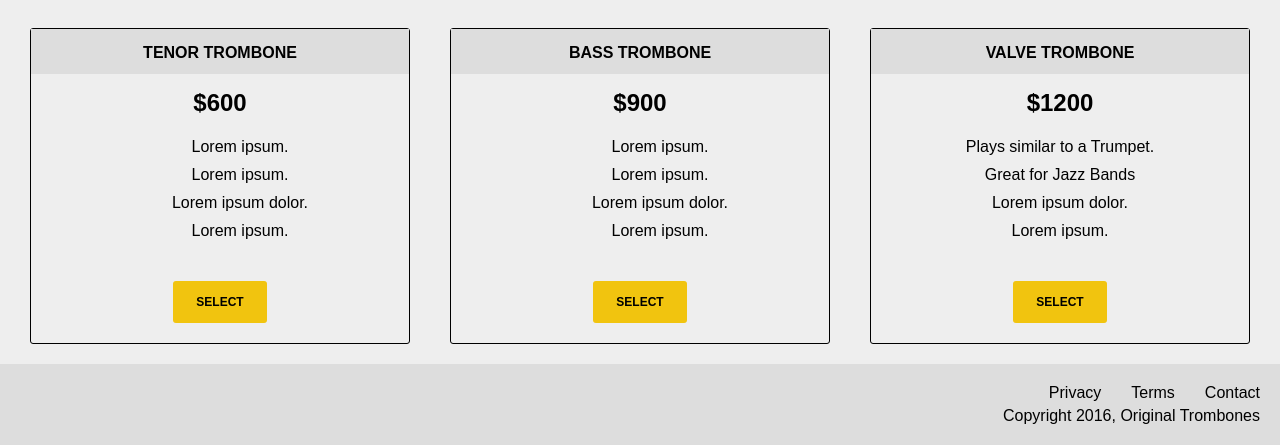
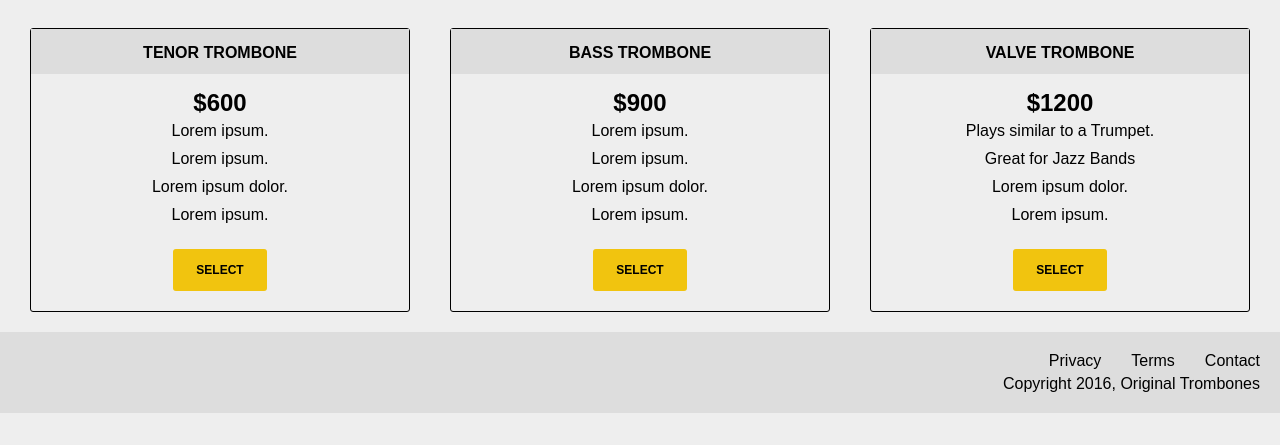
Before and after one commit to RedEyesVij/original-trambones, a website built with Vite: page index.html in a window 1280 px wide. Shown: the part 808-1253 px from the top of the page. After the commit the page ends 1221 px from the top, so only its background shows below. Built offline with nearby package versions, Linux system fonts and the light colour scheme.

```diff
--- a/style.css
+++ b/style.css
@@ -6,8 +6,10 @@
 }
 
 h2,
-p {
+p,
+ul {
   margin: 0;
+  padding-inline-start: 0;
 }
 
 .header-container {
```
